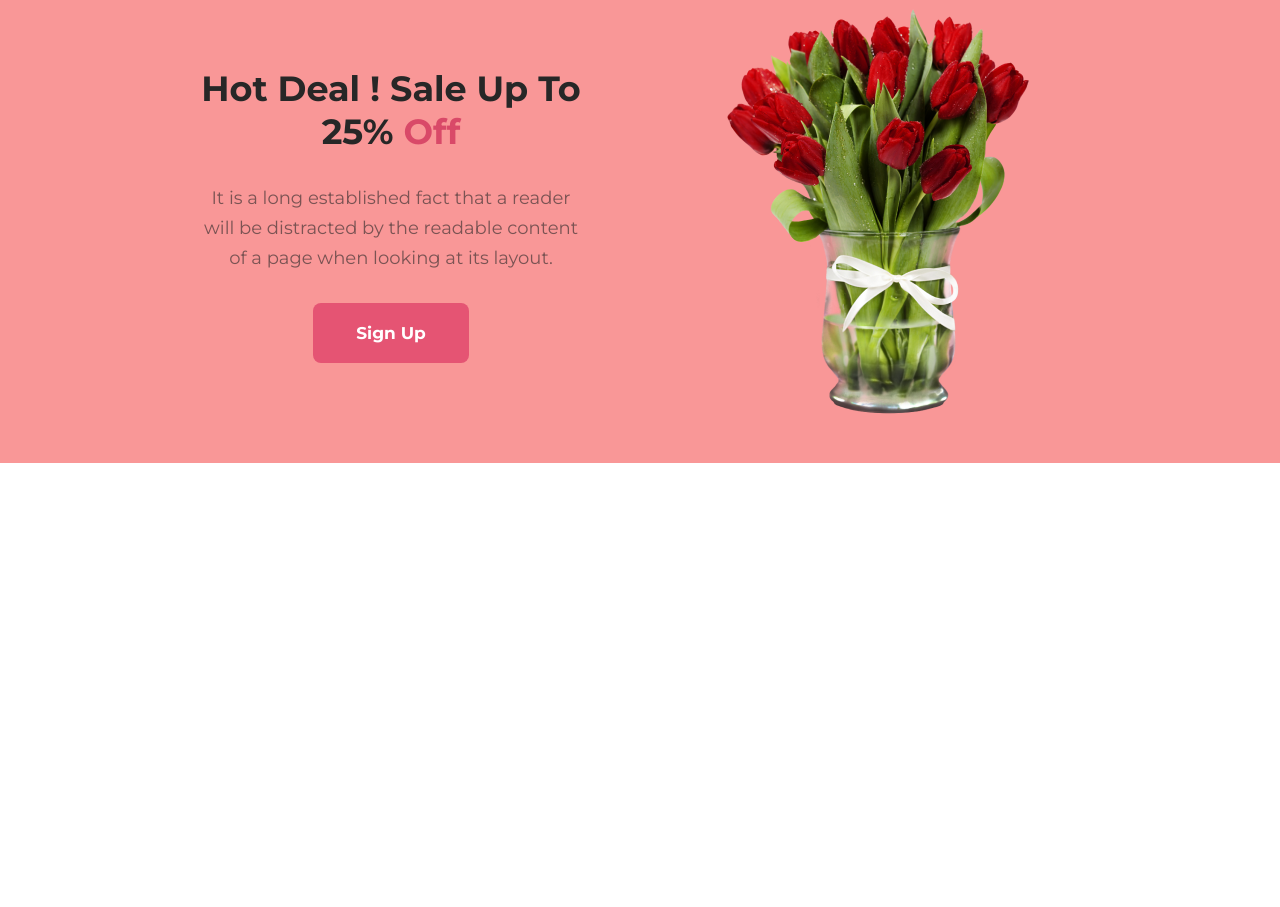
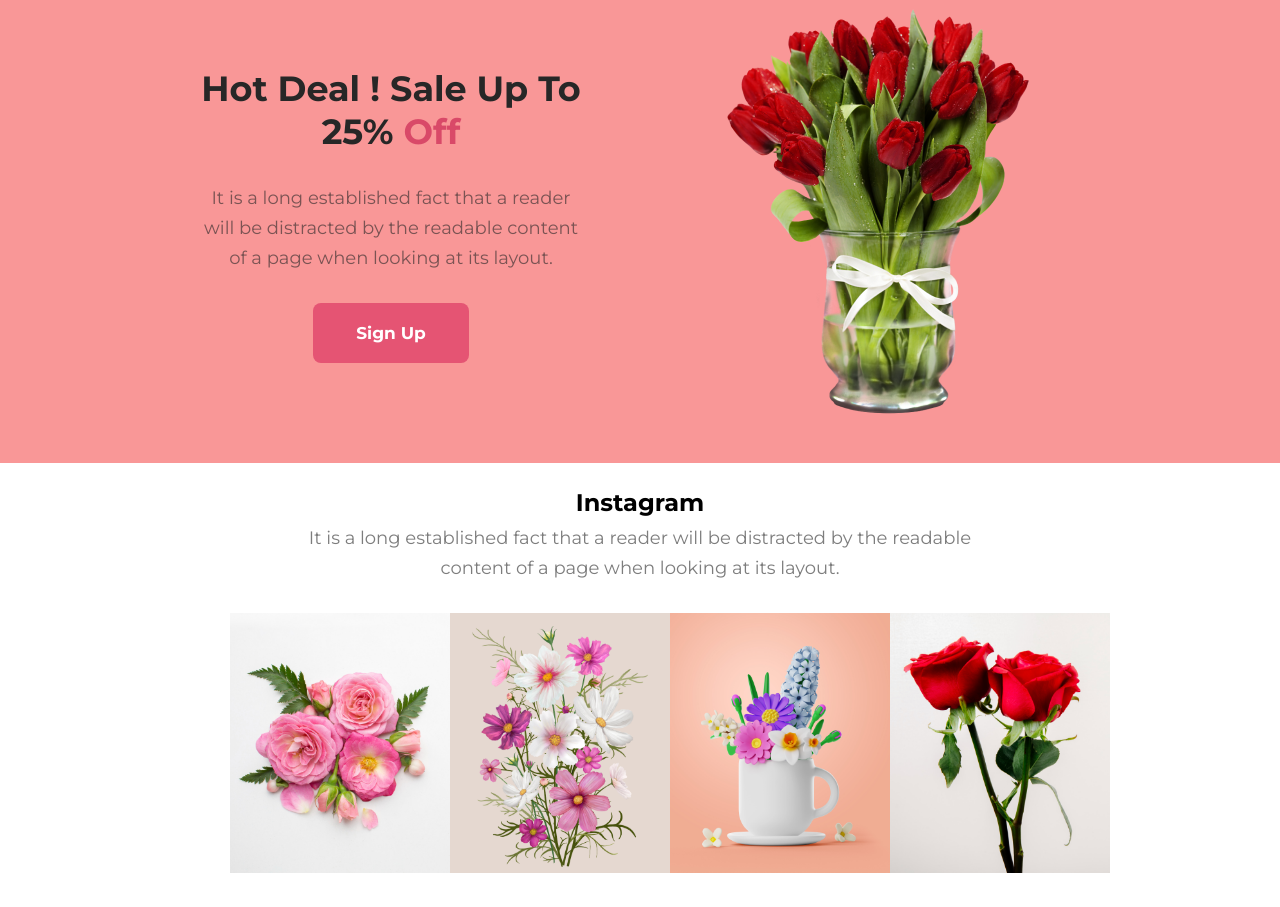
Before and after one commit to himu004/online-flower-shop, a plain HTML site: page index.html in a window 1280 px wide. Shown: the part 1443-2350 px from the top of the page. Before the commit the page ends 1910 px from the top, so only its background shows below. Drawn offline with Linux system fonts and the light colour scheme.

Commit message:
Instagram Container Section Added

```diff
--- a/index.html
+++ b/index.html
@@ -81,6 +81,33 @@
             </div>
         </div>
 
+
+        <div class="instagram-section">
+            <div class="description-container">
+                <div class="instagram-heading">
+                    <h2>Instagram</h2>
+                    <p>It is a long established fact that a reader will be distracted by the readable
+                        <br>
+                        content of a page when looking at its layout.</p>
+                </div>
+            </div>
+
+                <div class="instagram-pictures-wrapper">
+                    <div class="instagram-pictures">
+                        <img src="asset/Flower 01.png" alt="">
+                    </div>
+                    <div class="instagram-pictures">
+                        <img src="asset/Rectangle 4.png" alt="">
+                    </div>
+                    <div class="instagram-pictures">
+                        <img src="asset/Rectangle 5.png" alt="">
+                    </div>
+                    <div class="instagram-pictures">
+                        <img src="asset/Rectangle 6.png" alt="">
+                    </div>
+                </div>
+            </div>
+
     </main>
 
 </body>
--- a/style.css
+++ b/style.css
@@ -180,3 +180,42 @@ header {
     font-weight: 400;
     line-height: 30px;
 }
+
+/* Instagram section */
+
+.instagram-section {
+    margin: 0 200px;
+
+}
+
+.description-container {
+    width: 100%;
+    text-align: center;
+}
+
+.instagram-heading {
+    margin: 20px;
+    line-height: 40px;
+    text-align: center;
+}
+
+.instagram-heading p {
+    color: rgba(39, 39, 39, 0.60);
+    text-align: center;
+    font-size: 18px;
+    font-style: normal;
+    font-weight: 400;
+    line-height: 30px;
+}
+
+.instagram-pictures-wrapper {
+    display: flex;
+    justify-content: space-around;
+    margin: 30px;
+}
+
+.instagram-pictures img {
+    width: 220px;
+    height: 260px;
+    flex-shrink: 0;
+}
```
